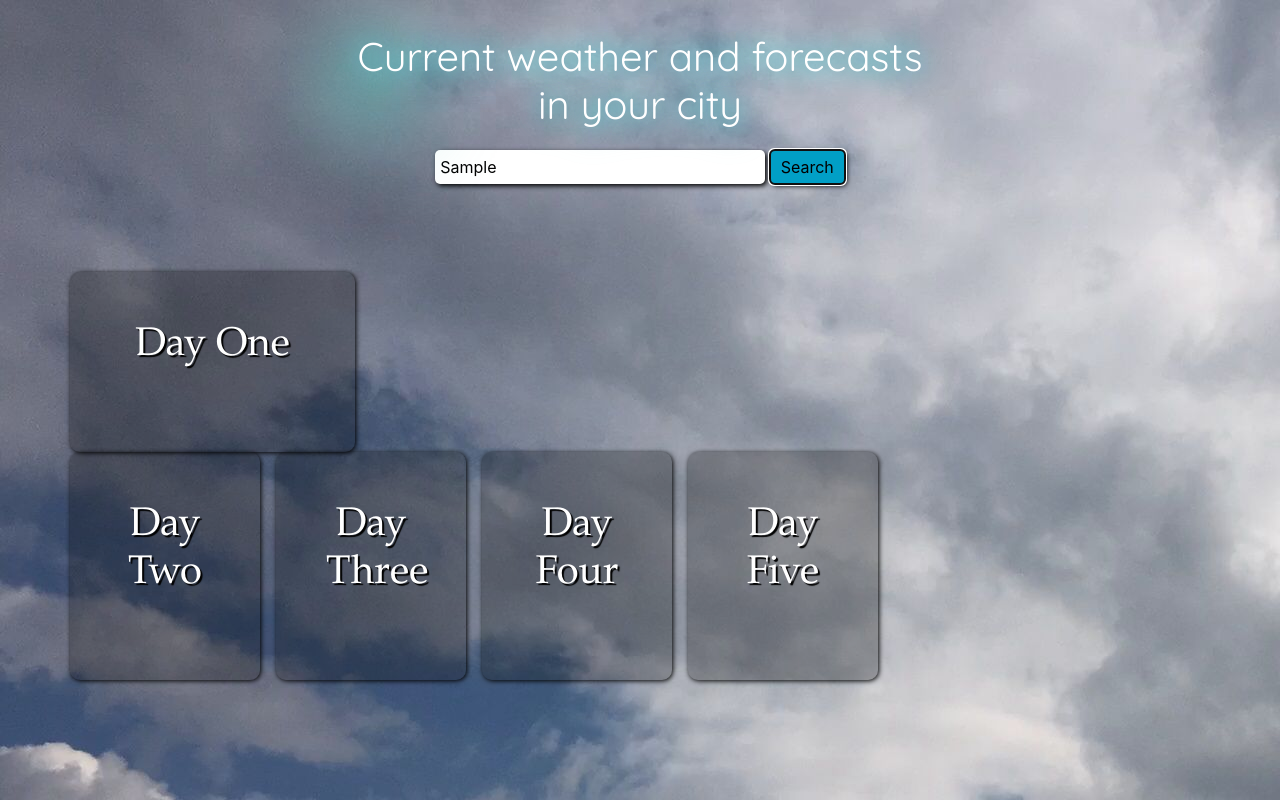
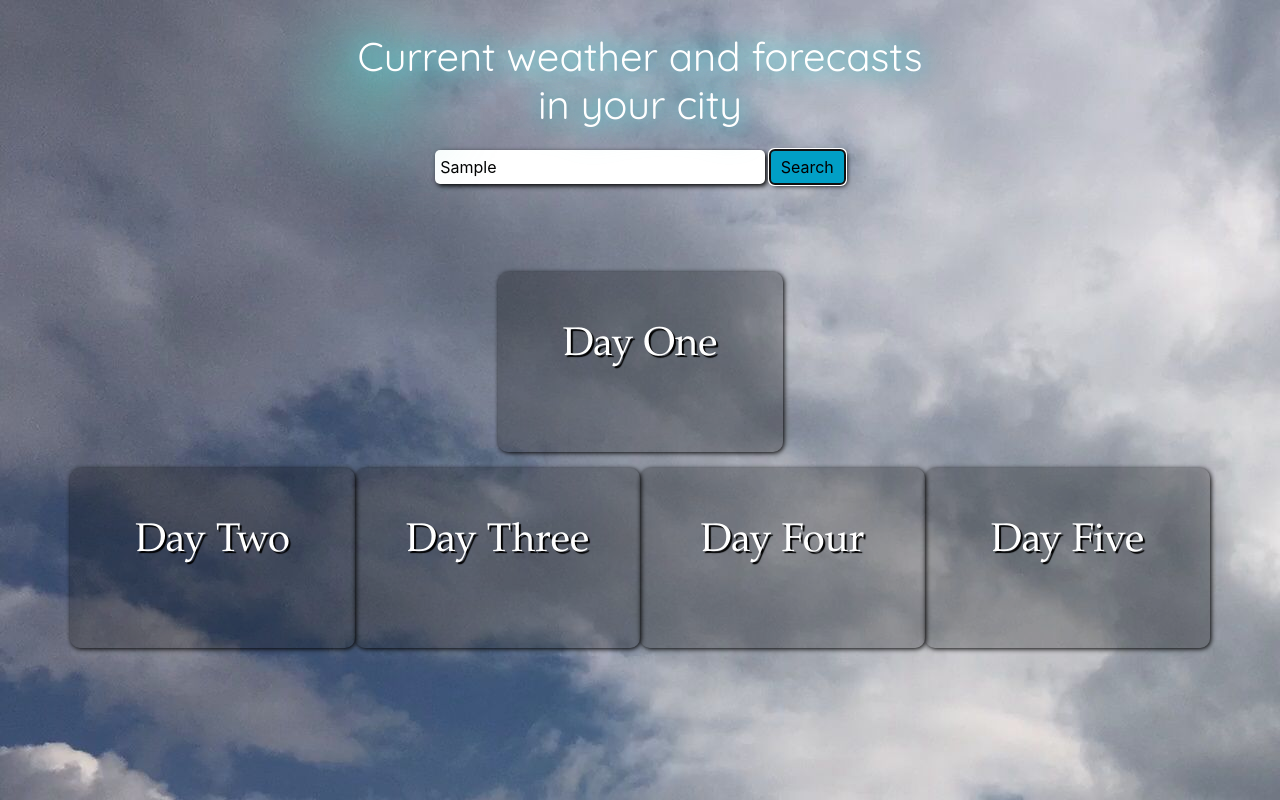
Before and after one commit to erick-medina/ajax-weather-api, a plain HTML site: page index.html in a window 1280 px wide. Both pictures are taken after typing "Sample" into the empty fields and a click on the button "Search". Drawn offline with nearby package versions, Linux system fonts and the light colour scheme; no server answers.

Commit message:
still need to work on semantics

```diff
--- a/index.html
+++ b/index.html
@@ -24,9 +24,9 @@
         <h1 id="cityHeader"></h1>
     </section>
     <div id="weatherContainer" class="container">
-        <div class="row">
+        <div class="row mb-3 justify-content-center">
         <div id="dayOne" class="col-sm-3">
-            <h1>Day One</h1>
+            <h1 id="day1">Day One</h1>
             <div id="temperatureOne"></div>
         <div id="weatherDescriptionOne" class="card-text"></div>
             <h6 id="cityHeaderOne"></h6>
@@ -37,8 +37,8 @@
         </div>
         </div>
         <div class="row">
-        <div id="dayTwo" class="col-sm-2 mr-3">
-            <h1>Day Two</h1>
+        <div id="dayTwo" class="col-sm-3">
+            <h1 id="day2"> Day Two</h1>
             <div id="temperatureTwo"></div>
             <div id="weatherDescriptionTwo" class="card-text"></div>
                 <div id="weatherMainTwo">
@@ -46,8 +46,8 @@
                     <div><img id="documentIconImgTwo"></div>
                 </div>
         </div>
-        <div id="dayThree" class="col-sm-2 mr-3">
-            <h1>Day Three</h1>
+        <div id="dayThree" class="col-sm-3">
+            <h1 id="day3">Day Three</h1>
             <div id="temperatureThree"></div>
             <div id="weatherDescriptionThree" class="card-text"></div>
                 <h6 id="cityHeaderThree"></h6>
@@ -56,8 +56,8 @@
                     <div><img id="documentIconImgThree"></div>
                 </div>
         </div>
-        <div id="dayFour" class="col-sm-2 mr-3">
-            <h1>Day Four</h1>
+        <div id="dayFour" class="col-sm-3">
+            <h1 id="day4">Day Four</h1>
             <div id="temperatureFour"></div>
             <div id="weatherDescriptionFour" class="card-text"></div>
                 <div id="weatherMainFour">
@@ -65,8 +65,8 @@
                     <div><img id="documentIconImgFour"></div>
                 </div>
         </div>
-        <div id="dayFive" class="col-sm-2 mr-3">
-            <h1>Day Five</h1>
+        <div id="dayFive" class="col-sm-3">
+            <h1 id="day5">Day Five</h1>
             <div id="temperatureFive"></div>
             <div id="weatherDescriptionFive" class="card-text"></div>
                 <div id="weatherMainFive">
@@ -74,9 +74,9 @@
                     <div><img id="documentIconImgFive"></div>
                 </div>
         </div>
+
     </div>
     </div>
-
     <script src="script.js"></script>
     <script src="https://code.jquery.com/jquery-3.3.1.slim.min.js" integrity="sha384-q8i/X+965DzO0rT7abK41JStQIAqVgRVzpbzo5smXKp4YfRvH+8abtTE1Pi6jizo" crossorigin="anonymous"></script>
     <script src="https://cdnjs.cloudflare.com/ajax/libs/popper.js/1.14.7/umd/popper.min.js" integrity="sha384-UO2eT0CpHqdSJQ6hJty5KVphtPhzWj9WO1clHTMGa3JDZwrnQq4sF86dIHNDz0W1" crossorigin="anonymous"></script>
```
